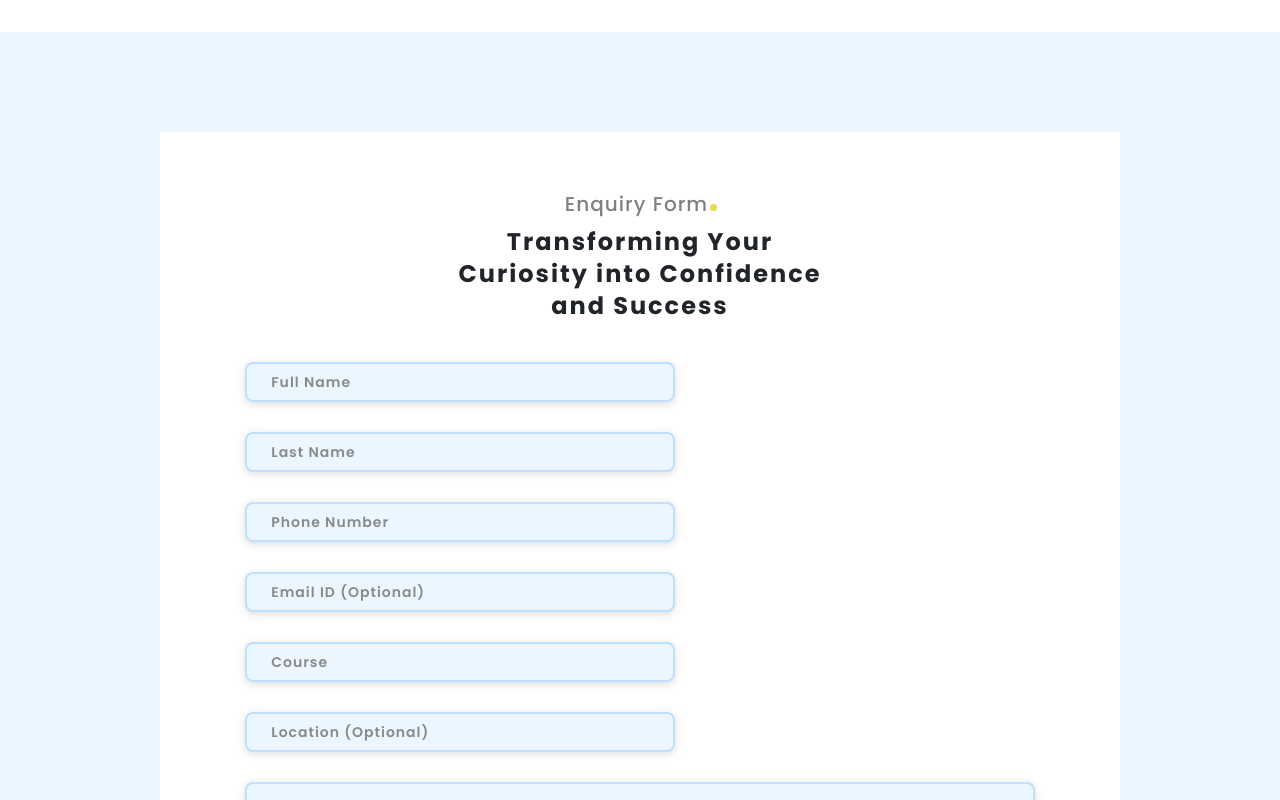
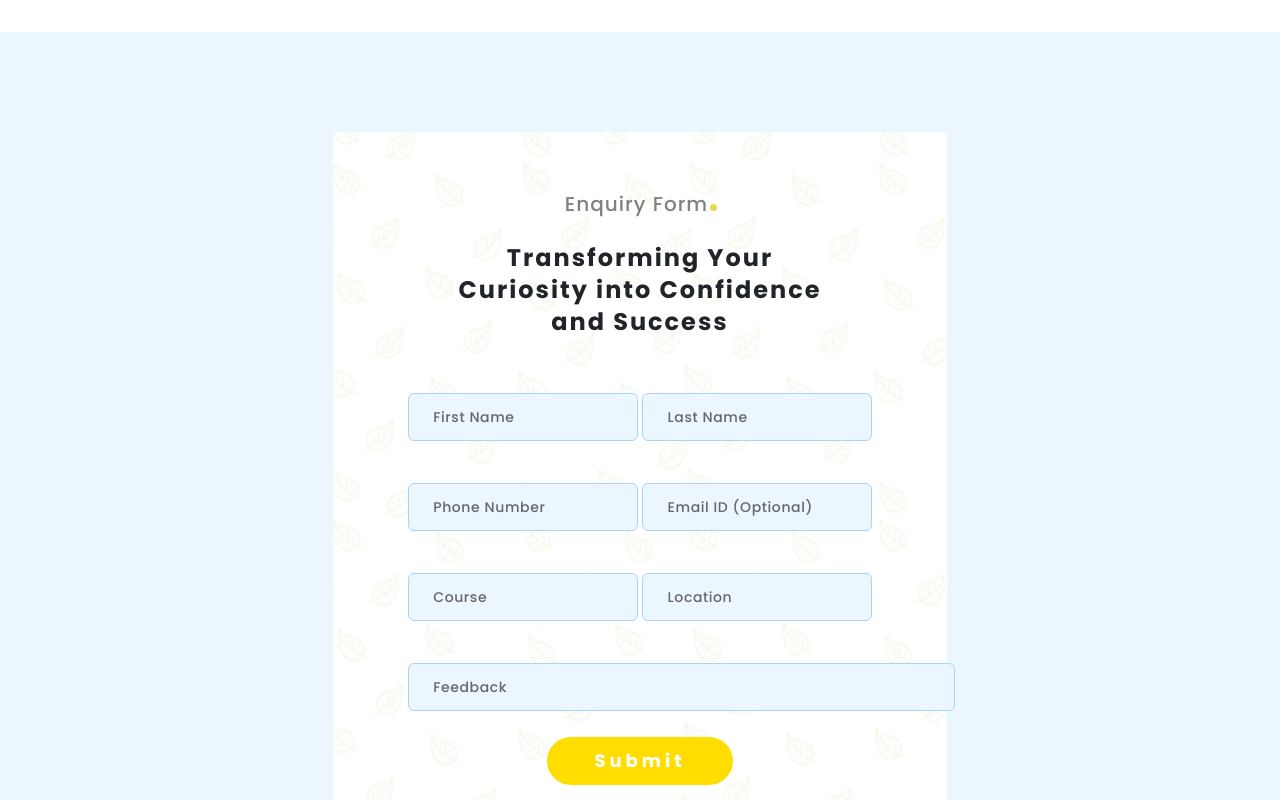
Before and after one commit to bnandave/asquare, a React (Create React App) app: page / in a window 1280 px wide. Shown: the part 6140-6940 px from the top of the page. Built offline with nearby package versions, Linux system fonts and the light colour scheme.

Commit message:
Made minor css changes

```diff
--- a/src/Components/Change/Change.jsx
+++ b/src/Components/Change/Change.jsx
@@ -1,12 +1,23 @@
-import React from 'react';
+import React, { useState } from 'react';
 import './Change.css';
 
 function Change() {
+  // let [text, setText] = useState(false);
+  // const handleChange = (event) => {
+  //   let newValue = event.target.value;
+  //   if (newValue.length == 0) {
+  //     setText(false);
+  //   } else {
+  //     setText(true);
+  //   }
+  // };
   return (
-    <div class="div-with-background">
-      <div class="content">
-        <h1>Hare Krishna</h1>
-      </div>
+    <div className="input_text">
+      {/* <input type="text" onChange={handleChange} />
+      <label className={text ? 'it_label_true' : 'it_label_false'}>
+        First Name
+      </label>
+      <span />*/}
     </div>
   );
 }
--- a/src/Components/Form/Form.css
+++ b/src/Components/Form/Form.css
@@ -9,7 +9,12 @@
   display: flex;
   flex-direction: column;
   align-items: center;
-  gap: 10px;
+  gap: 2vw;
+  background-image: url(../Assets/leaves.png);
+  background-blend-mode: multiply;
+  background-repeat: no-repeat;
+  background-size: cover;
+  width: 48vw;
 }
 
 .container p:nth-child(2) {
@@ -24,37 +29,92 @@
   align-items: center;
   justify-content: space-between;
   width: 94%;
+  row-gap: 42px;
 }
 
-.data_container input {
-  border: 2px solid #bfe0ff;
-  border-radius: 8px;
-  width: 430px;
-  margin-bottom: 30px;
-  height: 40px;
-  background-color: rgba(236, 246, 255, 1);
-  box-shadow: 0 2px 8px rgba(0, 0, 0, 0.14);
-  padding: 4px 24px;
-  color: rgba(0, 0, 0, 0.751);
-  font-size: 14px;
-  font-weight: 600;
-  letter-spacing: 1px;
-  text-overflow: ellipsis;
+.input_text {
+  display: flex;
+  flex-direction: column;
 }
 
-.data_container input:focus-visible {
+.input_text input {
+  background-color: rgba(236, 246, 255, 1);
+  border: 1px #a6d4ff solid;
+  border-radius: 6px;
+  display: inline;
+  position: relative;
+  top: 0;
+  height: 48px;
+  width: 18vw;
+  padding: 12px 24px;
+}
+
+.data_container div:last-child input {
+  width: 547px;
+}
+
+.input_text input:focus-visible {
+  border: 1px #a6d4ff solid;
+  transition: top 0.3s ease;
+  top: -4px;
+  box-shadow: 0 4px 4px rgba(102, 102, 102, 0.168);
   outline: none;
 }
 
-.data_container input::placeholder {
-  padding: 4px 0px;
-  color: #666666c0;
+.it_label_false {
   font-size: 14px;
-  font-weight: 600;
-  letter-spacing: 1px;
+  letter-spacing: 0.6px;
+  font-weight: 500;
+  color: rgba(102, 102, 102, 1);
+  display: inline;
+  position: relative;
+  left: 2vw;
+  top: -34px;
+  transition: 0.6s ease all;
+  height: 0px;
 }
 
-.data_container input:last-child {
-    width: 100%;
-    height: 90px;
+.input_text input:focus-visible ~ .it_label_false {
+  top: -72px;
+  left: 0vw;
+  font-size: 12px;
+  color: #64b4ff;
+  display: inline;
 }
+
+.it_label_true {
+  position: relative;
+  transition: 0.6s ease all;
+  top: -72px;
+  left: 0vw;
+  font-size: 12px;
+  color: #64b4ff;
+  display: inline;
+  height: 0px;
+}
+
+.input_text input::-webkit-spelling-error {
+  text-decoration: none;
+}
+
+.input_text input::-moz-spelling-error {
+  text-decoration: none;
+}
+
+/* For Chrome, Safari, Edge, Opera */
+.input_text input[type='number']::-webkit-inner-spin-button,
+.input_text input[type='number']::-webkit-outer-spin-button {
+  -webkit-appearance: none;
+  margin: 0;
+}
+
+/* For Firefox */
+.input_text input[type='number'] {
+  -moz-appearance: textfield;
+}
+
+/* For IE11 */
+.input_text input[type='number']::-ms-clear,
+.input_text input[type='number']::-ms-reveal {
+  display: none;
+}
--- a/src/Components/Form/Form.jsx
+++ b/src/Components/Form/Form.jsx
@@ -1,4 +1,4 @@
-import React, { forwardRef } from 'react';
+import React, { forwardRef, useState } from 'react';
 import './Form.css';
 import '../style.css';
 import { useInView } from 'react-intersection-observer';
@@ -8,6 +8,14 @@ const Form = forwardRef((props, ref) => {
   const [viewRef, inView] = useInView({
     triggerOnce: true
   });
+  //
+  let [text, setText] = useState(false);
+  const handleChange = (event) => {
+    let newValue = event.target.value;
+    if (newValue.length != 0) {
+      setText(true);
+    }
+  };
 
   return (
     <div className="form" ref={ref}>
@@ -22,59 +30,110 @@ const Form = forwardRef((props, ref) => {
           Transforming Your Curiosity into Confidence and Success
         </p>
         <div className="data_container">
+          <div className="input_text">
             <input
               type="text"
-            name="firstName"
+              onChange={handleChange}
               required
-            maxLength="28"
-            placeholder="Full Name"
+              maxLength={20}
+              name="given-name"
+              id='first-name'
+              autoComplete="given-name"
             />
+            <label htmlFor="first-name" className={text ? 'it_label_true' : 'it_label_false'}>
+              First Name
+            </label>
+          </div>
+          <div className="input_text">
             <input
               type="text"
-            name="lastName"
+              onChange={handleChange}
               required
-            maxLength="28"
-            placeholder="Last Name"
+              maxLength={20}
+              name="family-name"
+              autoComplete="family-name"
+              id='last-name'
             />
+            <label htmlFor='last-name' className={text ? 'it_label_true' : 'it_label_false'}>
+              Last Name
+            </label>
+          </div>
+          <div className="input_text">
             <input
               type="number"
-            name="contact"
+              onChange={handleChange}
               required
-            maxLength="28"
-            placeholder="Phone Number"
+              minLength={10}
+              maxLength={16}
+              name="tel"
+              autoComplete="tel"
+              id="tel"
             />
+            <label htmlFor="tel" className={text ? 'it_label_true' : 'it_label_false'}>
+              Phone Number
+            </label>
+          </div>
+          <div className="input_text">
             <input
               type="text"
-            name="gmail"
-            maxLength="28"
-            placeholder="Email ID (Optional)"
+              onChange={handleChange}
+              required
+              maxLength={30}
+              name="email"
+              autoComplete="email"
+              id='email'
             />
+            <label htmlFor='email' className={text ? 'it_label_true' : 'it_label_false'}>
+              Email ID (Optional)
+            </label>
+          </div>
+          <div className="input_text">
             <input
               type="text"
+              onChange={handleChange}
+              required
+              maxLength={20}
               name="course"
-            required
-            maxLength="28"
-            placeholder="Course"
+              autoComplete="course"
+              id='course'
             />
+            <label htmlFor='course' className={text ? 'it_label_true' : 'it_label_false'}>
+              Course
+            </label>
+          </div>
+          <div className="input_text">
             <input
               type="text"
-            name="location"
+              onChange={handleChange}
               required
-            maxLength="28"
-            placeholder="Location (Optional)"
+              maxLength={50}
+              name="street-address"
+              autoComplete="street-address"
+              id='location'
             />
+            <label htmlFor='location' className={text ? 'it_label_true' : 'it_label_false'}>
+              Location
+            </label>
+          </div>
+          <div className="input_text">
             <input
               type="text"
+              onChange={handleChange}
+              required
+              maxLength={140}
               name="feedback"
-            required
-            maxLength="108"
-            placeholder="Feedback"
+              autoComplete="feedback"
+              id='feedback'
             />
+            <label htmlFor='feedback' className={text ? 'it_label_true' : 'it_label_false'}>
+              Feedback
+            </label>
+          </div>
         </div>
         <button className="button">Submit</button>
       </div>
     </div>
   );
-})
+});
 
 export default Form;
```
Also changed, not shown: src/Components/Change/Change.css (+61 -5 lines), src/Components/Courses/Courses.css (+16 -16 lines). Lines whose indentation alone changed are shown as unchanged.
